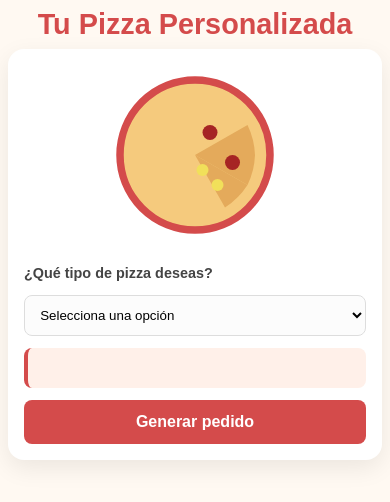
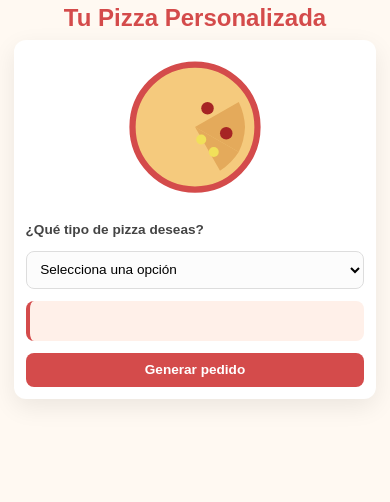
Before and after one commit to DevStudioCreativo/app-pizza, a plain HTML site: page index.html in a window 390 px wide. Drawn offline with Linux system fonts and the light colour scheme.

Commit message:
Añadiendo mediacueries para mejorar legibilidad en disipositivos moviles

```diff
--- a/index.html
+++ b/index.html
@@ -2,6 +2,7 @@
 <html lang="es">
 <head>
   <meta charset="UTF-8" />
+  <meta name="viewport" content="width=device-width, initial-scale=1.0">
   <link rel="stylesheet" href="style.css" />
   <title>Tu Pizza Personalizada</title>
 </head>
--- a/style.css
+++ b/style.css
@@ -82,11 +82,96 @@ button:hover { background: #b83737; }
 .pizza-girando { animation: giroRebote 1s ease-in-out; transform-origin: center center; }
 .slice-rebote { animation: reboteSlice 1s ease-in-out; transform-origin: 60px 60px; }
 
-/* Media Query */
+/* --- Responsive Design --- */
+
+/* Medium screens (tablets, etc.) */
 @media (max-width: 768px) {
-  body { padding: 0.5rem; display: block; }
-  .pizza-dashboard { flex-direction: column; padding: 1rem; gap: 1rem; }
-  header h1 { font-size: 1.8rem; margin-bottom: 0.5rem; }
-  #pizza-display { align-self: center; }
-  #pizza-svg { width: 180px; height: 180px; }
+  body {
+    padding: 0.5rem;
+    display: block; /* Change display from grid to block */
+  }
+
+  .pizza-dashboard {
+    flex-direction: column;
+    padding: 1rem;
+    gap: 1rem;
+    max-width: 95%;
+  }
+
+  header h1 {
+    font-size: 1.8rem; /* Reduce font size for smaller screens */
+    margin-bottom: 0.5rem;
+  }
+
+  #pizza-display {
+    align-self: center;
+  }
+
+  #pizza-svg {
+    width: 180px;
+    height: 180px;
+  }
+
+  #total-container {
+    font-size: 1rem;
+  }
+
+  button {
+    padding: 0.7rem 1rem;
+    font-size: 0.9rem;
+  }
 }
+
+/* Small screens (smartphones, etc.) */
+@media (max-width: 480px) {
+  body {
+    padding: 0.25rem;
+  }
+
+  .pizza-dashboard {
+    padding: 0.75rem;
+    border-radius: 12px;
+  }
+
+  header h1 {
+    font-size: 1.5rem; /* Further reduce font size */
+  }
+
+  #pizza-svg {
+    width: 150px;
+    height: 150px;
+  }
+
+  label {
+    font-size: 0.85rem;
+  }
+
+  select,
+  #infoTipo,
+  #resultado {
+    font-size: 0.85rem;
+    padding: 0.6rem;
+  }
+
+  .checkbox-container label {
+    font-size: 0.85rem;
+  }
+
+  #total-container {
+    font-size: 0.95rem;
+  }
+
+  button {
+    padding: 0.6rem 0.8rem;
+    font-size: 0.85rem;
+  }
+
+  .modal-content {
+    width: 95%;
+    padding: 1.5rem;
+  }
+
+  #modal-message h3 {
+    font-size: 1.3rem;
+  }
+}
```
